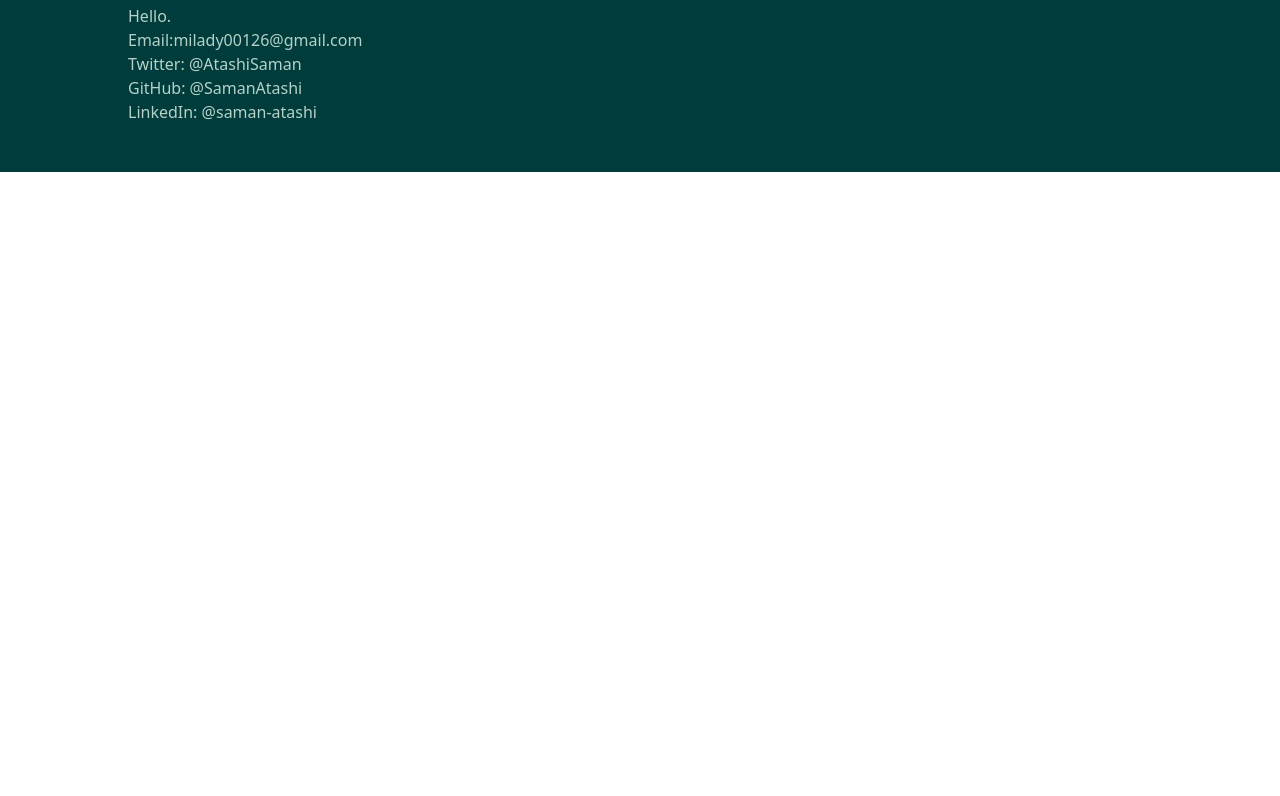
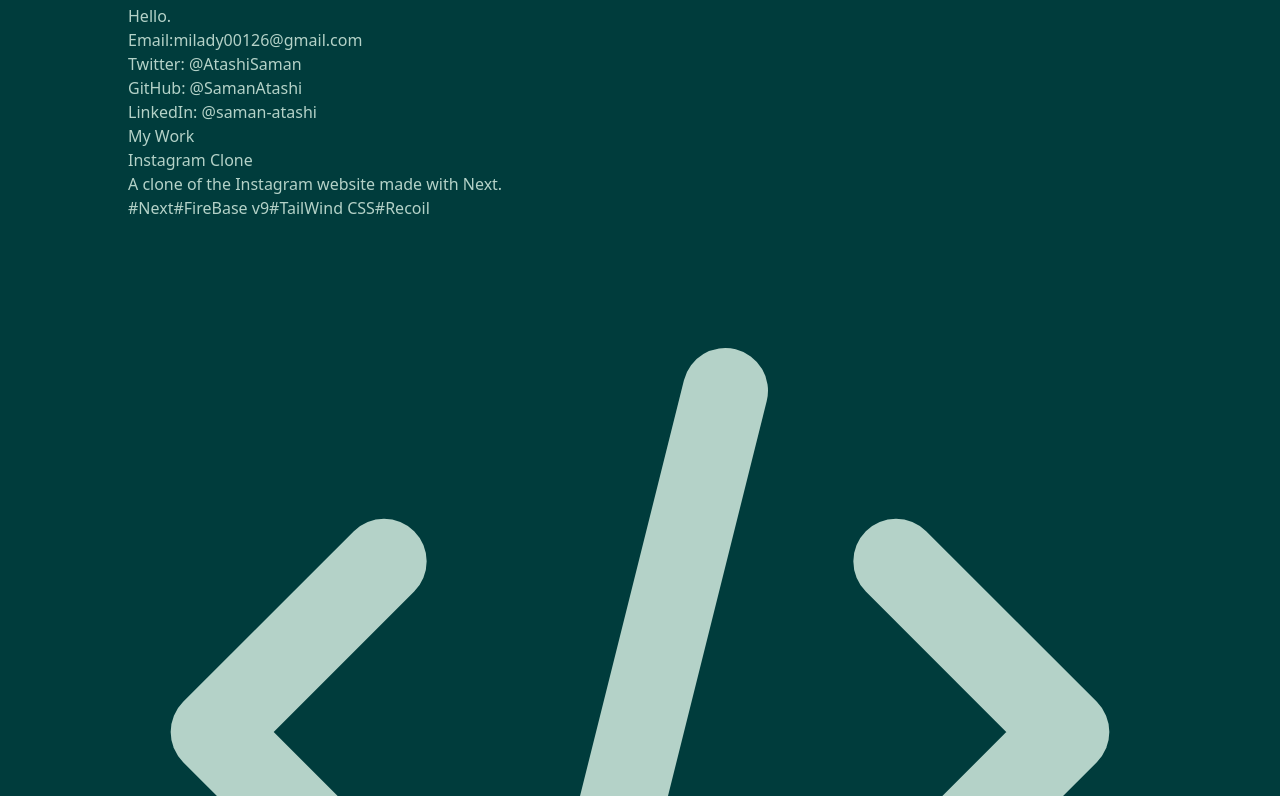
Before and after one commit to SamanAtashi/Portfolio-V.2, a Next.js app: page / in a window 1280 px wide. Shown: the part 524-1320 px from the top of the page. Before the commit the page ends 800 px from the top, so only its background shows below. Built offline with nearby package versions, Linux system fonts and the light colour scheme.

Commit message:
Add project component

```diff
--- a/Components/Projects/Project.jsx
+++ b/Components/Projects/Project.jsx
@@ -0,0 +1,48 @@
+import { ExternalLinkIcon, CodeIcon } from '@heroicons/react/outline';
+
+const Project = (props) => {
+	const stacks = () => {
+		let newArr = [];
+		props.stack.forEach((item) => {
+			newArr.push(<span>#{item}</span>);
+		});
+		return newArr;
+	};
+
+	return (
+		<article className="bg-Secondary text-Primary p-7 my-8 rounded-lg shadow-md h-80">
+			<header className="text-2xl ">{props.name}</header>
+			<div className="w-full border border-Primary my-3.5"></div>
+			{/* <div> */}
+				<p>{props.desc}</p>
+				<div>{stacks()}</div>
+				<div className="flex justify-start items-center space-x-3">
+					<a
+						href={props.githubUrl}
+						onClick={() =>
+							window.open(props.githubUrl, '_blank')
+						}
+						target="_blank"
+						rel="noreferrer"
+						className="h-10 w-10  bg-Tertiary rounded flex justify-center items-center p-1"
+					>
+						<CodeIcon />
+					</a>
+					<a
+						href={props.url}
+						onClick={() =>
+							window.open(props.githubUrl, '_blank')
+						}
+						target="_blank"
+						rel="noreferrer"
+						className="h-10 w-10 p-1 bg-Tertiary rounded flex justify-center items-center "
+					>
+						<ExternalLinkIcon />
+					</a>
+				</div>
+			{/* </div> */}
+		</article>
+	);
+};
+
+export default Project;
--- a/Components/Projects/Projects.jsx
+++ b/Components/Projects/Projects.jsx
@@ -1,14 +1,67 @@
+import React from 'react';
+
 import Project from './Project';
+
 class Projects extends React.Component {
-	state = {};
+	state = {
+		myProject: [
+			{
+				name: 'Instagram Clone',
+				status: 'ongoing',
+				id: 'num1',
+				description:
+					'A clone of the Instagram website made with Next.',
+				stack: [
+					'Next',
+					'FireBase v9',
+					'TailWind CSS',
+					'Recoil',
+				],
+				url: 'https://github.com/SamanAtashi/instagram-clone',
+				githubUrl:
+					'https://github.com/SamanAtashi/instagram-clone',
+			},
+			{
+				name: 'Book Store',
+				status: 'Done',
+				id: 'num2',
+				description:
+					'An SPA that displays the list of books and has the functionality to Add/Remove books from API.',
+				stack: ['React', 'Redux', 'API'],
+				url: 'https://github.com/SamanAtashi/BookStore-redux',
+				githubUrl:
+					'https://github.com/SamanAtashi/BookStore-redux',
+			},
+			{
+				name: 'ToDo List',
+				status: 'Done',
+				id: 'num3',
+				description: 'To Do List Application made with React.',
+				stack: ['React', 'LocalStorage'],
+				url: 'https://samanatashi.github.io/Todo_list_react/',
+				githubUrl:
+					'https://github.com/SamanAtashi/Todo_list_react',
+			},
+			{
+				name: 'iCinema',
+				status: 'Done',
+				id: 'num4',
+				description:
+					'The iCinema is a SPA that is based on the TVmaze API. With the use of the Involvement API to POST and GET the likes and comments, users can comment and like a certain series.',
+				stack: ['JS', 'API'],
+				url: 'https://samanatashi.github.io/JS-Capstone-project/dist/',
+				githubUrl:
+					'https://github.com/SamanAtashi/JS-Capstone-project',
+			},
+		],
+	};
 
-	projectsList = this.state.done.map((project, idx) => {
+	projectsList = this.state.myProject.map((project) => {
 		return (
 			<Project
 				name={project.name}
 				desc={project.description}
 				status={project.status}
-				src={project.img_src}
 				stack={project.stack}
 				url={project.url}
 				githubUrl={project.githubUrl}
@@ -17,7 +70,16 @@ class Projects extends React.Component {
 	});
 
 	render() {
-		return <section>{this.projectsList}</section>;
+		return (
+			<section className="">
+				<header className="text-Secondary_Light text-3xl font-semibold font-Bodoni">
+					<span className="highlight">
+						My Work
+					</span>
+				</header>
+				{this.projectsList}
+			</section>
+		);
 	}
 }
 
--- a/global.css
+++ b/global.css
@@ -3,3 +3,9 @@
 @tailwind base;
 @tailwind components;
 @tailwind utilities;
+
+@layer utilities {
+	.highlight {
+		background: linear-gradient(to top, #b4bd32 35%, transparent 0%);
+	}
+}
--- a/package.json
+++ b/package.json
@@ -6,6 +6,7 @@
     "start": "next start"
   },
   "dependencies": {
+    "@heroicons/react": "^1.0.5",
     "next": "latest",
     "react": "^17.0.2",
     "react-dom": "^17.0.2"
--- a/pages/index.js
+++ b/pages/index.js
@@ -2,13 +2,17 @@ import About from '../Components/About';
 import Contact from '../Components/Contacts';
 import Home from '../Components/Home';
 import Navbar from '../Components/Navbar';
+import Projects from '../Components/Projects/Projects';
+
 export default function Main() {
 	return (
-		<div className="bg-Primary w-full h-full text-Secondary px-10vw relative md:px-32 md:py-12">
+		<div className="bg-Primary w-full h-full text-Secondary px-10vw
+py-80 relative md:px-32 md:py-12">
 			<Navbar />
 			<Home />
 			<About />
 			<Contact />
+			<Projects />
 		</div>
 	);
 }
```
Also changed, not shown: 1 other file (tests, documents, lock files or other folders).
